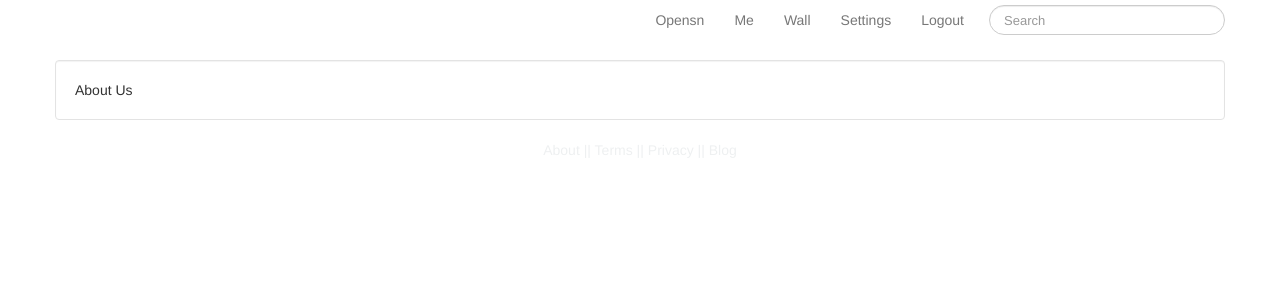
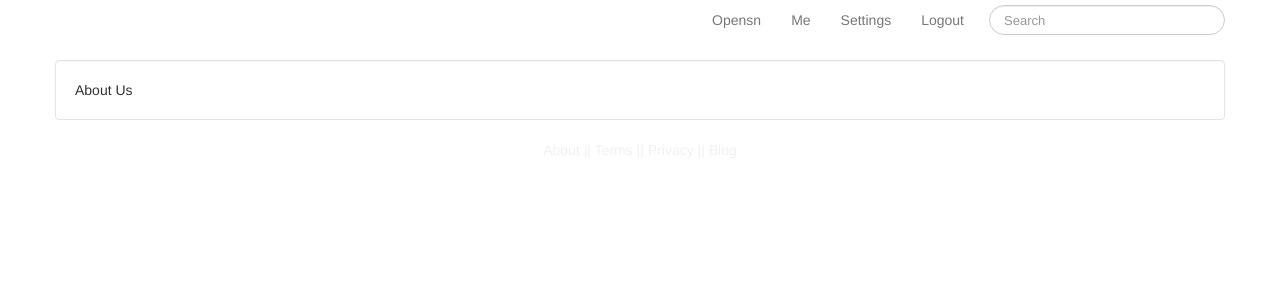
Before and after one commit to pras2309/opensn, a Django app: a page that uses templates/common/header.html in a window 1280 px wide. Shown: the top 300 px of the page. Run offline with Django 3.2, Linux system fonts and the light colour scheme; the visitor is signed in with stand-in values (Sample User, id 1); parts of the project's set-up code (start-up, migrations or seed data) failed here and were passed over.

Commit message:
Removed wall link from the nav

```diff
--- a/templates/common/header.html
+++ b/templates/common/header.html
@@ -20,7 +20,6 @@
                 <ul class="nav">
                   <li><a href="/home">Opensn</a></li>
                   <li><a href="/me">Me</a></li>
-                  <li><a href="/wall">Wall</a></li>
                   <li><a href="#">Settings</a></li>
                 <li><a href="/logout">Logout</a></li>
                 </ul>
```
